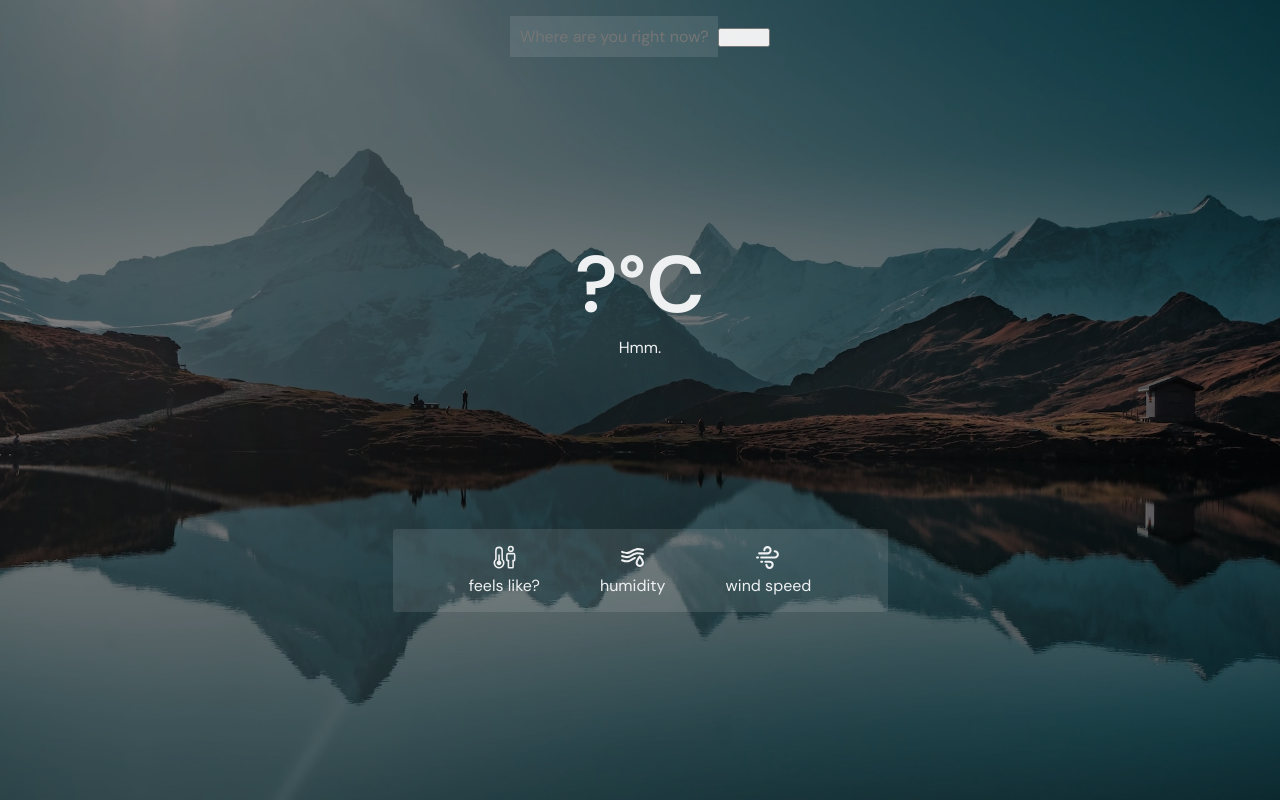
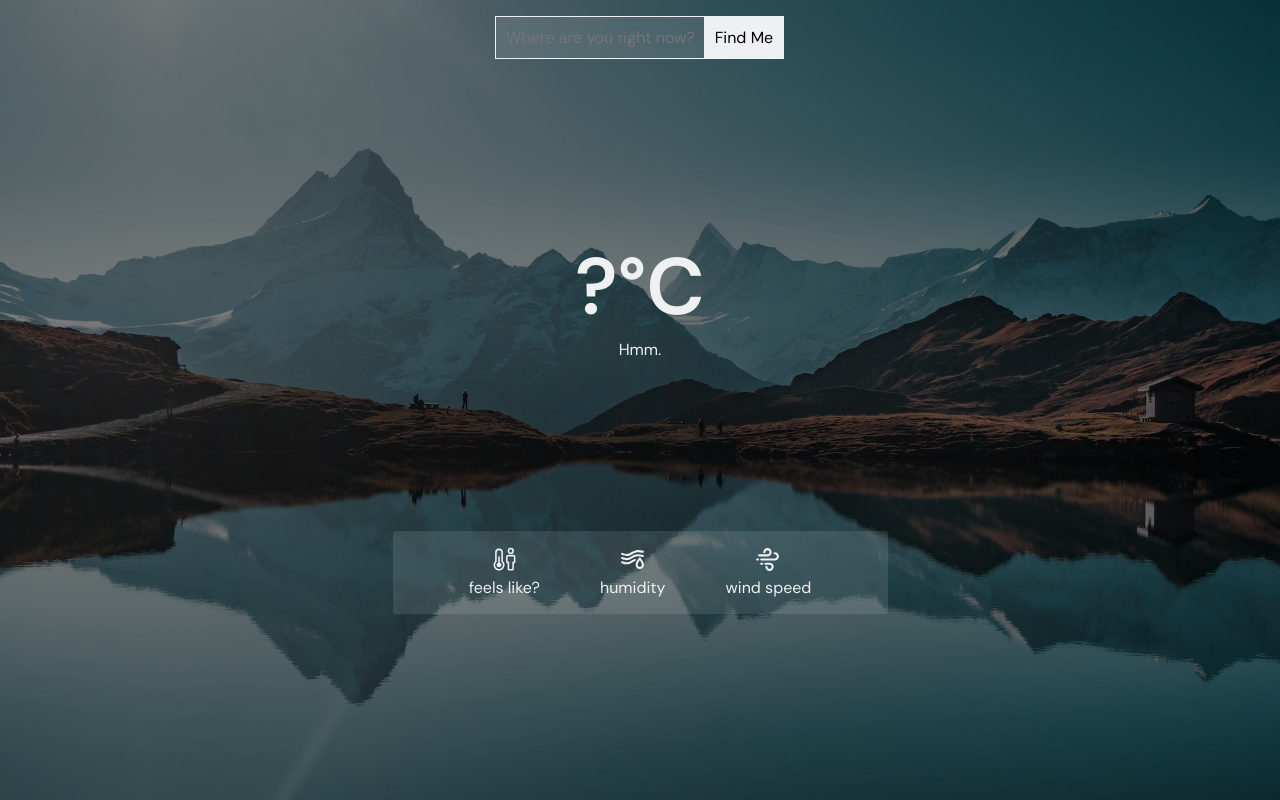
Before and after one commit to jdichh/obligatory-weather-app-react, a React (Vite) app: page / in a window 1280 px wide. Built offline with nearby package versions, Linux system fonts and the light colour scheme.

Commit message:
added styling to button

```diff
--- a/src/index.css
+++ b/src/index.css
@@ -45,12 +45,23 @@ svg {
   font-family: "DM Sans", sans-serif;
   font-size: 1rem;
   background: rgba(255, 255, 255, 0.1);
+  padding: 0.5rem 0.5rem;
   border: 2px solid rgba(255, 255, 255, 0);
-  padding: 0.5rem 0.5rem;
+  outline: 1px solid var(--off-white);
+}
+
+.findMeButton {
+  font-family: "DM Sans", sans-serif;
+  font-size: 1rem;
+  background: var(--off-white);
+  border: 2px solid var(--off-white);
+  color: black;
+  padding: 0.55rem 0.55rem;
 }
 
 .search input:focus {
-  outline: 1px solid var(--off-white);
+  border: 2px solid #0060DF;
+  outline: 2px solid var(--off-white);
 }
 
 .container {
```
